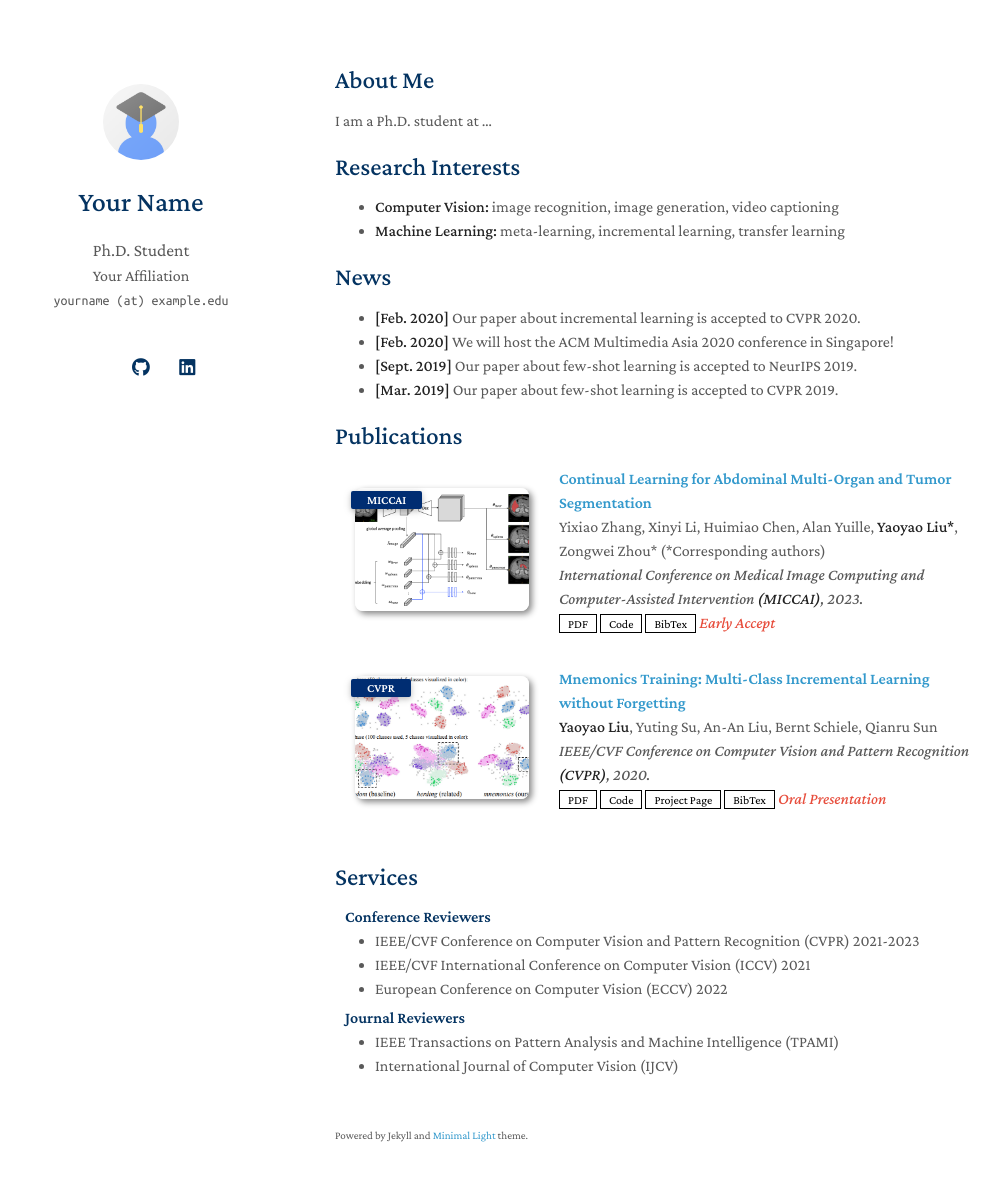
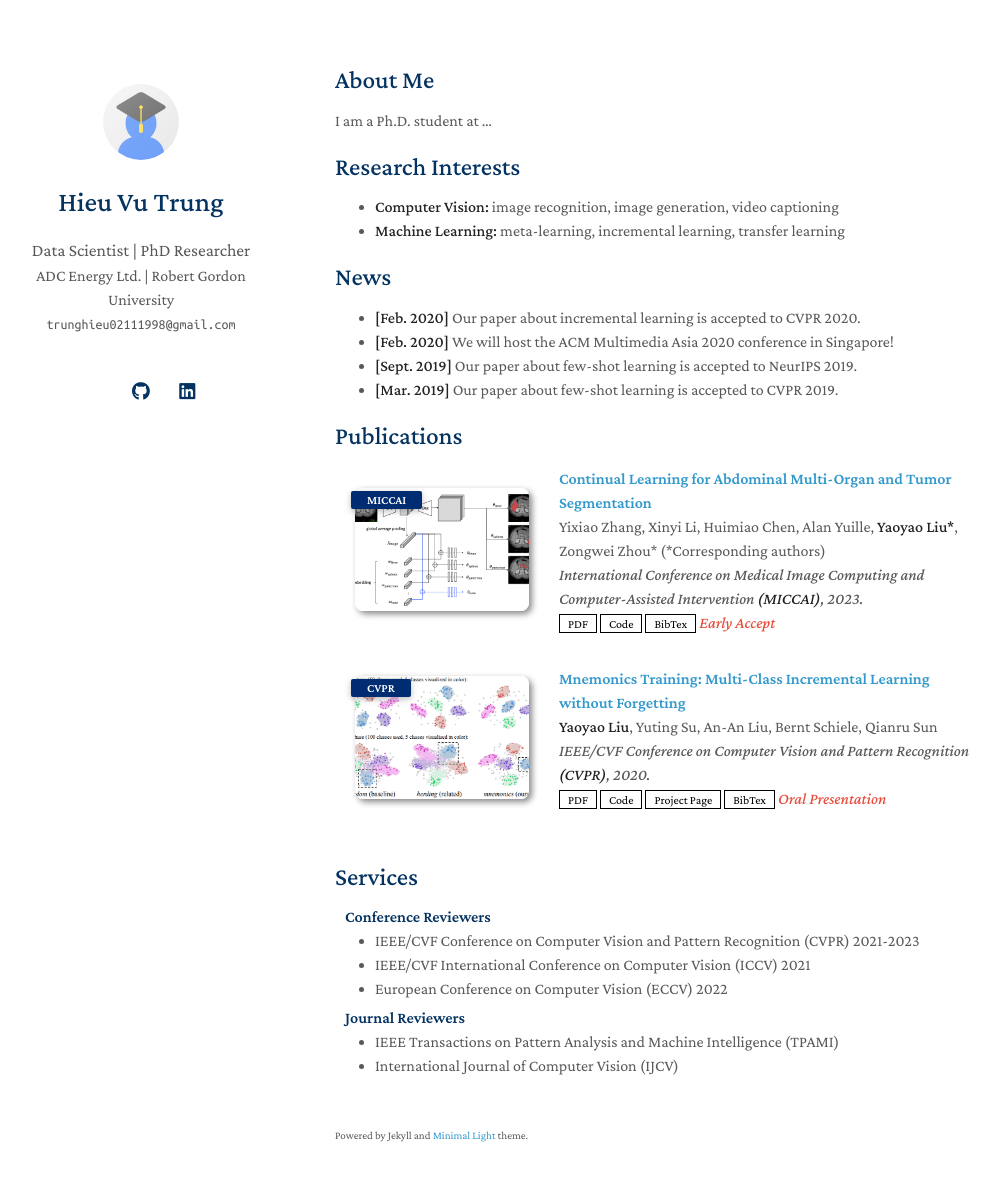
Before and after one commit to mrtrunghieu1/mrtrunghieu1.github.io, a Jekyll site: the page built from index.md, in a window 1280 px wide and 1216 px high. Shown: the top 1181 px of the window, without its empty margins (135-1135 px from the left). Built offline with Jekyll 4.4.1, drawn with Linux system fonts in a browser that asks for light colours; a style sheet for code colours, icons or effects is not loaded; our own code applies the rules of GitHub Pages for plain Markdown files.

Commit message:
Update personal information in _config.yml

```diff
--- a/_config.yml
+++ b/_config.yml
@@ -1,14 +1,14 @@
 # Basic Information
-title: Your Name
-position: Ph.D. Student
-affiliation: Your Affiliation
-email: yourname (at) example.edu
+title: Hieu Vu Trung
+position: Data Scientist | PhD Researcher
+affiliation: ADC Energy Ltd. | Robert Gordon University
+email: trunghieu02111998@gmail.com
 
 # Search Engine Optimization (SEO)
 # The following information is used to improve the website traffic from search engines, e.g., Google.
-keywords: minimal light
-description: The Minimal Light is a simple and elegant jekyll theme for academic personal homepage.
-canonical: https://minimal-light-theme.yliu.me/
+keywords: Machine Learning, Computer Vision, Predictive Maintenance, AI
+description: Personal academic website of Hieu Vu Trung
+canonical: https://mrtrunghieu1.github.io/
 
 # Links
 # If you don't need one of them, you may delete the corresponding line.
```
